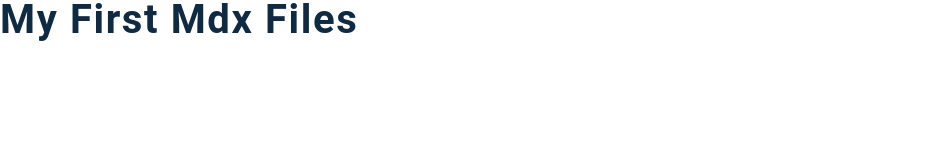
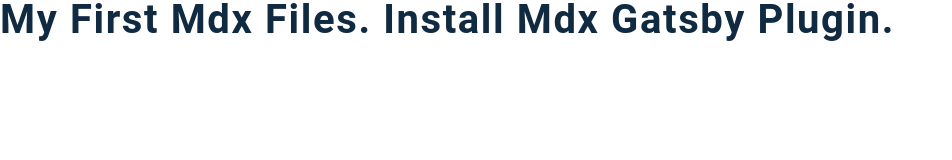
Before and after one commit to Awais512/gatsby-mdx-blog, a Gatsby site: page /post in a window 1280 px wide. Shown: the whole page, without its empty margins (0-952 px from the left). Built offline with nearby package versions, Linux system fonts and the light colour scheme; Gatsby itself is replaced by a stand-in of ours.

Commit message:
Fix the bug for post mdx

```diff
--- a/src/pages/post.mdx
+++ b/src/pages/post.mdx
@@ -1 +1 @@
-## My first mdx files
+## My first mdx files. Install Mdx gatsby plugin.
```
